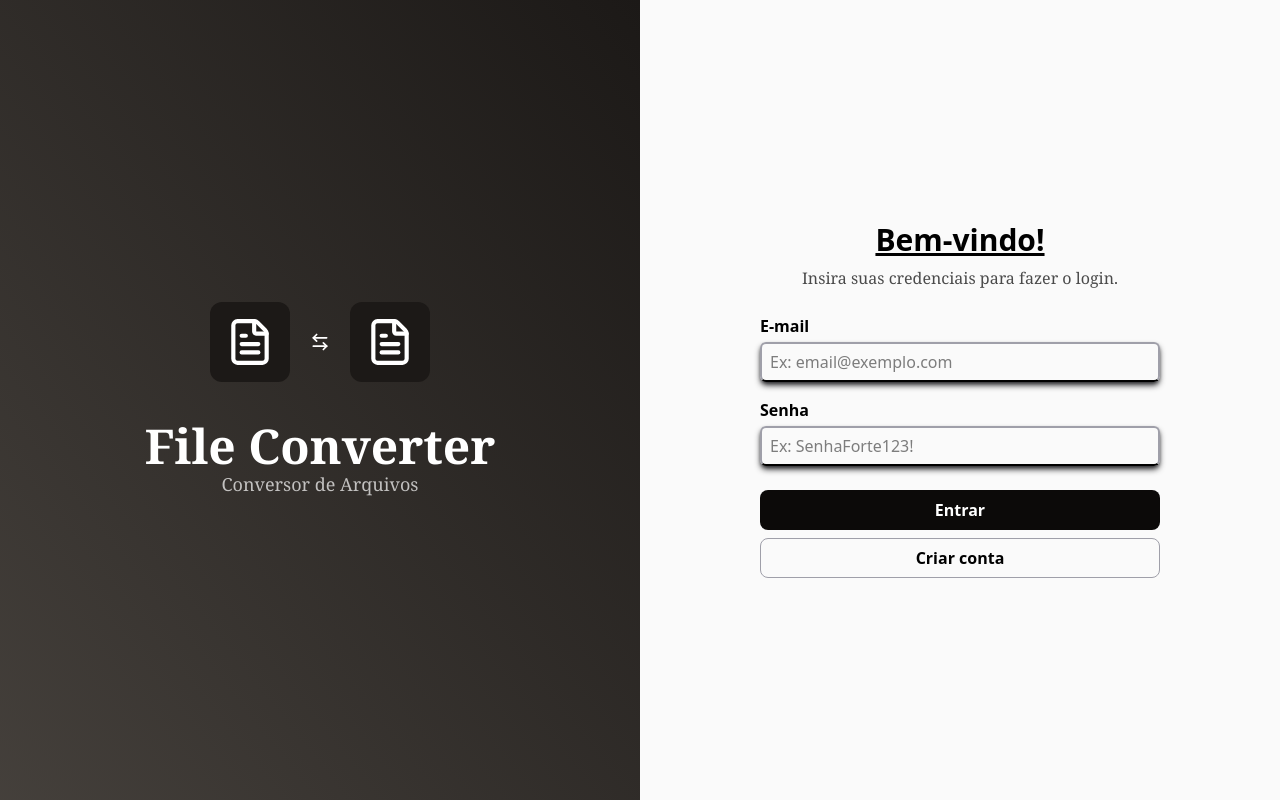
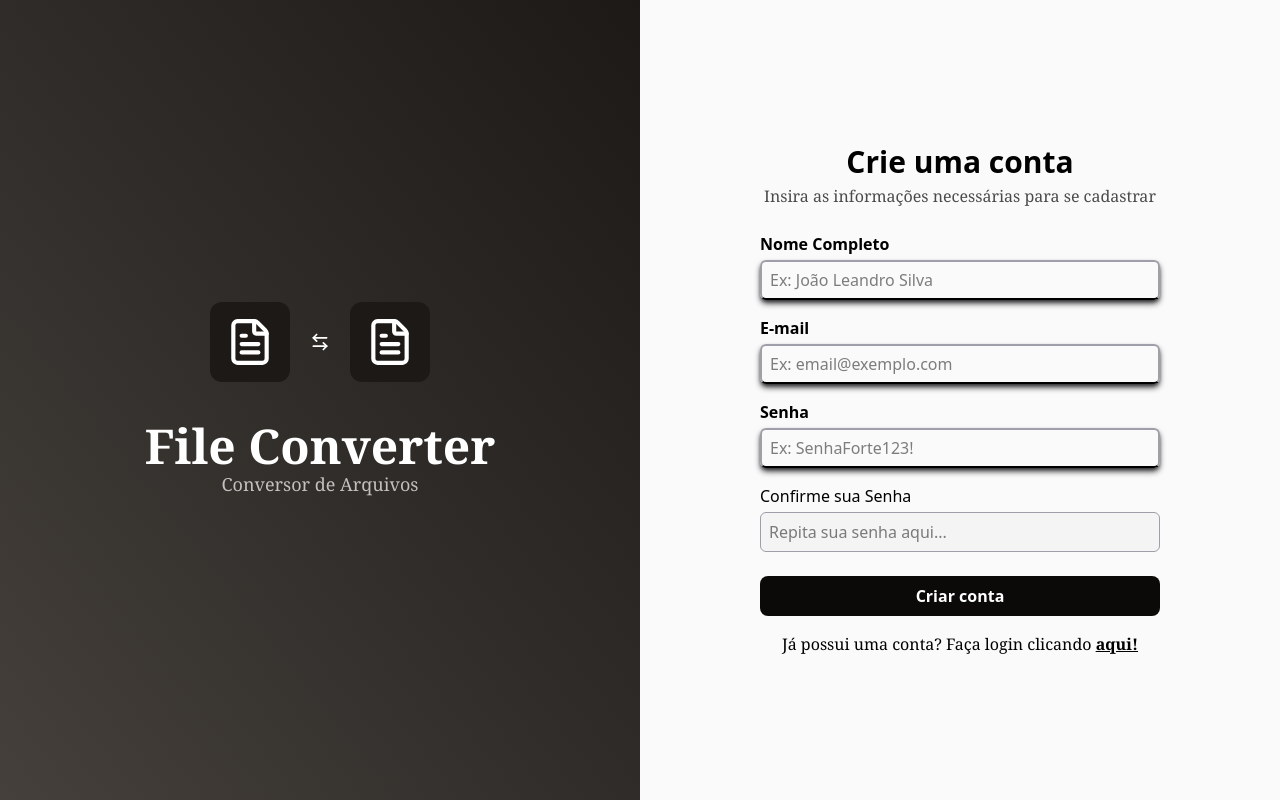
Before and after one commit to Conversor-de-Arquivos/front-end, a React (Vite) app: page / in a window 1280 px wide. Built offline with nearby package versions, Linux system fonts and the light colour scheme.

Commit message:
feat: add register page

```diff
--- a/src/App.tsx
+++ b/src/App.tsx
@@ -1,11 +1,13 @@
 import Login from "./components/Login";
 import Body from "./components/ui/Body";
+import Register from "./components/Register";
 
 function App() {
   return (
     <div className="flex flex-row">
       <Body />
-      <Login />
+      {/* <Login /> */}
+      <Register />
     </div>
   );
 }
--- a/src/components/Login.tsx
+++ b/src/components/Login.tsx
@@ -64,7 +64,7 @@ export default function Login() {
         </div>
         <div className="flex flex-col gap-1 w-100">
           <label className="font-semibold">Senha</label>
-          {/* TODO: Toggle Password*/}
+          {/* TODO: Toggle Password Icon*/}
           <input
             onChange={(event) => handleLoginFields(event)}
             name="password"
@@ -80,7 +80,7 @@ export default function Login() {
           >
             Entrar
           </button>
-          {/* TODO: Sign Up Page */}
+          {/* TODO: Sign Up Page Redirect */}
           <button className="font-semibold text-black rounded-lg border border-zinc-400 h-10 cursor-pointer">
             Criar conta
           </button>
--- /dev/null
+++ b/src/components/Register.tsx
@@ -0,0 +1,87 @@
+import { useState, type ChangeEvent } from "react";
+
+export default function Register() {
+  const [registerCredentials, setRegisterCredentials] = useState({
+    name: "",
+    email: "",
+    password: "",
+    confirmPassword: "",
+  });
+
+  console.log(registerCredentials);
+
+  function handleRegisterFields(
+    event: ChangeEvent<HTMLInputElement, HTMLInputElement>,
+  ) {
+    setRegisterCredentials((prev) => ({
+      ...prev,
+      [event.target.name]: event.target.value,
+    }));
+  }
+
+  return (
+    <div className="bg-zinc-50 flex flex-1 flex-col h-screen w-full items-center justify-center gap-6">
+      <div className="flex flex-col items-center gap-1">
+        <h2 className="font-black text-3xl">Crie uma conta</h2>
+        <p className="font-serif font-extralight opacity-70">
+          Insira as informações necessárias para se cadastrar
+        </p>
+      </div>
+      <form className="flex flex-col items-center gap-4 w-100">
+        <div className="flex flex-col gap-1 w-100">
+          <label className="font-semibold">Nome Completo</label>
+          <input
+            onChange={(event) => handleRegisterFields(event)}
+            name="name"
+            className="border-2 border-zinc-400 border-b-black shadow-md shadow-zinc-800 h-10 rounded-md p-2 focus:outline-none"
+            type="text"
+            placeholder="Ex: João Leandro Silva"
+          />
+        </div>
+        <div className="flex flex-col gap-1 w-100">
+          <label className="font-semibold">E-mail</label>
+          <input
+            onChange={(event) => handleRegisterFields(event)}
+            name="email"
+            className="border-2 border-zinc-400 border-b-black shadow-md shadow-zinc-800 h-10 rounded-md p-2 focus:outline-none"
+            type="email"
+            placeholder="Ex: email@exemplo.com"
+          />
+        </div>
+        <div className="flex flex-col gap-1 w-100">
+          <label className="font-semibold">Senha</label>
+          <input
+            onChange={(event) => handleRegisterFields(event)}
+            name="password"
+            className="border-2 border-zinc-400 border-b-black shadow-md shadow-zinc-800 h-10 rounded-md p-2 focus:outline-none"
+            type="password"
+            placeholder="Ex: SenhaForte123!"
+          />
+        </div>
+        <div className="flex flex-col gap-1 w-100">
+          <label className="font-medium">Confirme sua Senha</label>
+          <input
+            onChange={(event) => handleRegisterFields(event)}
+            name="confirmPassword"
+            className="bg-zinc-100 border border-zinc-400 h-10 rounded-md p-2 focus:outline-none"
+            type="password"
+            placeholder="Repita sua senha aqui..."
+          />
+        </div>
+        <div className="flex flex-col gap-4 mt-2 w-100">
+          {/* TODO: Associate it with specific route */}
+          <button className="font-semibold text-white bg-stone-950 rounded-lg h-10 cursor-pointer">
+            Criar conta
+          </button>
+          <p className="text-center font-serif font-extralight">
+            Já possui uma conta? Faça login clicando{" "}
+            {/* TODO: Login Page Redirect */}
+            <a className="font-extrabold underline" href="#">
+              aqui!
+            </a>
+          </p>
+        </div>
+      </form>
+    </div>
+  );
+}
```
